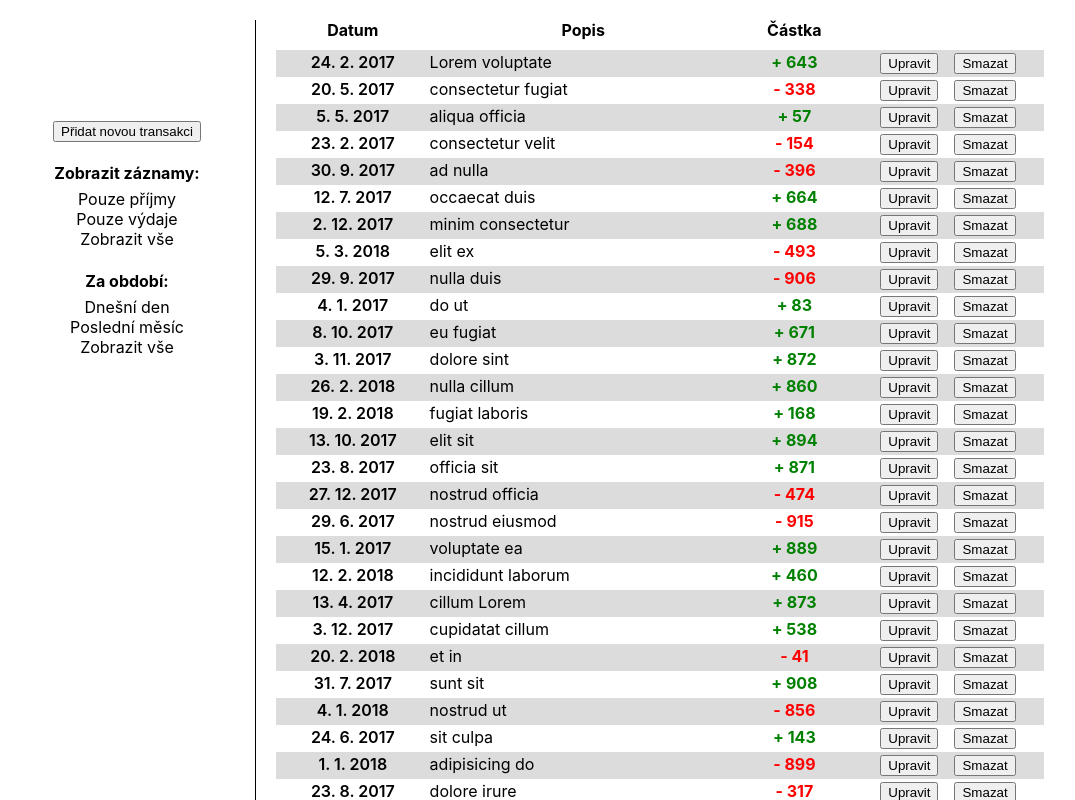
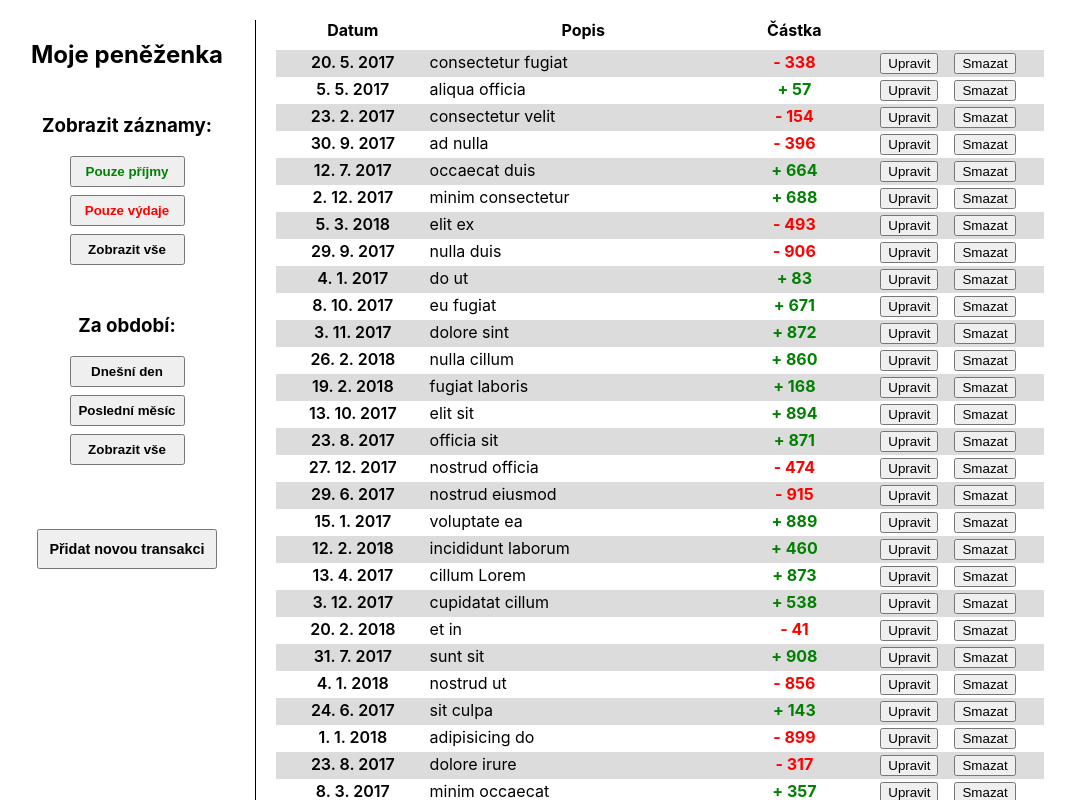
Before and after one commit to trohat/my_transactions, a React (Create React App) app: page /overview in a window 1280 px wide. Shown: the top 800 px of the page, without its empty margins (1-1076 px from the left). Built offline with nearby package versions, Linux system fonts and the light colour scheme; data requests are answered from the project's data file.

Commit message:
Filtering transactions and some styles added

```diff
--- a/package.json
+++ b/package.json
@@ -14,6 +14,7 @@
     "json-server": "^0.14.0",
     "react": "^16.5.2",
     "react-dom": "^16.5.2",
+    "react-modal": "^3.6.1",
     "react-router-dom": "^4.3.1",
     "styled-components": "^3.4.10"
   },
--- a/src/pages/overview/OverviewMenu.js
+++ b/src/pages/overview/OverviewMenu.js
@@ -1,23 +1,71 @@
 import React from "react";
-import { Menu } from "./overviewstyles";
+import {
+  Menu,
+  AddButton,
+  IncomeButton,
+  ExpenseButton,
+  AllButton
+} from "./overviewstyles";
+import { getDayBoundaries, getMonthBoundaries } from "../../util/helpers";
 
 class OverviewMenu extends React.Component {
+  lastDay = () => {
+    const date = new Date();
+    const day = getDayBoundaries(date);
+    this.props.changeTimeFilter(day[0], day[1]);
+    console.log(
+      `Zobrazují se transakce od ${new Date(day[0])} do ${new Date(day[1])}`
+    );
+  };
+
+  lastMonth = () => {
+    const date = new Date();
+    const month = getMonthBoundaries(date);
+    this.props.changeTimeFilter(month[0], month[1]);
+    console.log(
+      `Zobrazují se transakce od ${new Date(month[0])} do ${new Date(month[1])}`
+    );
+  };
+
   render() {
     return (
       <Menu>
-        <button>Přidat novou transakci</button>
-        <h4>Zobrazit záznamy:</h4>
+        <h2>Moje peněženka</h2>
+        <h3>Zobrazit záznamy:</h3>
         <ul>
-          <li>Pouze příjmy</li>
-          <li>Pouze výdaje</li>
-          <li>Zobrazit vše</li>
+          <li>
+            <IncomeButton onClick={() => this.props.changeTypeFilter("income")}>
+              Pouze příjmy
+            </IncomeButton>
+          </li>
+          <li>
+            <ExpenseButton
+              onClick={() => this.props.changeTypeFilter("expense")}
+            >
+              Pouze výdaje
+            </ExpenseButton>
+          </li>
+          <li>
+            <AllButton onClick={() => this.props.changeTypeFilter("all")}>
+              Zobrazit vše
+            </AllButton>
+          </li>
         </ul>
-        <h4>Za období:</h4>
+        <h3>Za období:</h3>
         <ul>
-          <li>Dnešní den</li>
-          <li>Poslední měsíc</li>
-          <li>Zobrazit vše</li>
+          <li>
+            <AllButton onClick={this.lastDay}>Dnešní den</AllButton>
+          </li>
+          <li>
+            <AllButton onClick={this.lastMonth}>Poslední měsíc</AllButton>
+          </li>
+          <li>
+            <AllButton onClick={() => this.props.changeTimeFilter(0, 0)}>
+              Zobrazit vše
+            </AllButton>
+          </li>
         </ul>
+        <AddButton>Přidat novou transakci</AddButton>
       </Menu>
     );
   }
--- a/src/pages/overview/OverviewPage.js
+++ b/src/pages/overview/OverviewPage.js
@@ -1,4 +1,5 @@
 import React from "react";
+import Modal from "react-modal";
 import OverviewMenu from "./OverviewMenu";
 import OverviewTable from "./OverviewTable";
 import { OverviewDisplay } from "./overviewstyles";
@@ -11,7 +12,8 @@ class OverviewPage extends React.Component {
       type: "all",
       from: 0,
       to: 0
-    }
+    },
+    showModal: false
   };
 
   componentDidMount() {
@@ -19,6 +21,10 @@ class OverviewPage extends React.Component {
       this.setState({ transactions: response.data });
     });
   }
+
+  editTransaction = id => {
+    this.setState({ showModal: true });
+  };
 
   deleteTransaction = id => {
     let transactions = this.state.transactions.filter(
@@ -30,15 +36,36 @@ class OverviewPage extends React.Component {
     });
   };
 
+  changeTypeFilter = type => {
+    const filter = this.state.filter;
+    this.setState({ filter: { ...filter, type } });
+  };
+
+  changeTimeFilter = (from, to) => {
+    const filter = this.state.filter;
+    this.setState({ filter: { ...filter, from, to } });
+  };
+
+  closeModal = () => {
+    this.setState({ showModal: false });
+  };
+
   render() {
     return (
       <OverviewDisplay>
-        <OverviewMenu />
+        <OverviewMenu
+          changeTypeFilter={this.changeTypeFilter}
+          changeTimeFilter={this.changeTimeFilter}
+        />
         <OverviewTable
           transactions={this.state.transactions}
           filter={this.state.filter}
+          editTransaction={this.editTransaction}
           deleteTransaction={this.deleteTransaction}
         />
+        <Modal isOpen={this.state.showModal} ariaHideApp={false}>
+          <button onClick={this.closeModal}>Close</button>
+        </Modal>
       </OverviewDisplay>
     );
   }
--- a/src/pages/overview/OverviewTable.js
+++ b/src/pages/overview/OverviewTable.js
@@ -1,31 +1,28 @@
 import React from "react";
-import {
-  Table,
-  Heading,
-  DateCol,
-  DescCol,
-  AmountCol,
-  EmptyCol
-} from "./overviewstyles";
+import { Table, Heading, DateCol, DescCol, AmountCol } from "./overviewstyles";
 import Record from "./Record";
 
 class OverviewTable extends React.Component {
   render() {
+    const timeFilterAll = this.props.filter.to === 0;
     return (
       <Table>
         <Heading>
           <DateCol>Datum</DateCol>
           <DescCol>Popis</DescCol>
           <AmountCol>Částka</AmountCol>
-          <EmptyCol />
         </Heading>
         {this.props.transactions.map(
           item =>
-            this.props.filter.type === "all" ||
-            this.props.filter.type === item.type ? (
+            (this.props.filter.type === "all" ||
+              this.props.filter.type === item.type) &&
+            (timeFilterAll ||
+              (this.props.filter.from < item.created &&
+                this.props.filter.to > item.created)) ? (
               <Record
                 key={item.id}
                 item={item}
+                editTransaction={this.props.editTransaction}
                 deleteTransaction={this.props.deleteTransaction}
               />
             ) : (
--- a/src/pages/overview/Record.js
+++ b/src/pages/overview/Record.js
@@ -13,6 +13,7 @@ import { formatDate } from "../../util/helpers";
 
 const Record = ({
   item: { created, name, value, type, id },
+  editTransaction,
   deleteTransaction
 }) => {
   return (
@@ -25,7 +26,7 @@ const Record = ({
         <MinusAmountCol>- {value}</MinusAmountCol>
       )}
       <ButtonCol>
-        <EditButton>Upravit</EditButton>
+        <EditButton onClick={() => editTransaction(id)}>Upravit</EditButton>
         <DelButton onClick={() => deleteTransaction(id)}>Smazat</DelButton>
       </ButtonCol>
     </RecordDiv>
--- a/src/pages/overview/overviewstyles.js
+++ b/src/pages/overview/overviewstyles.js
@@ -6,23 +6,52 @@ export const OverviewDisplay = styled.div`
 `;
 
 export const Menu = styled.div`
-  margin-top: 100px;
   width: 20%;
   display: inline-block;
 
-  h4 {
+  h2 {
+    margin-bottom: 45px;
+  }
+
+  h3 {
+    margin-top: 45px;
     margin-bottom: 6px;
   }
 
   & ul {
     padding-left: 0px;
-    margin-top: 5px;
+    margin-top: 15px;
+    margin-bottom: 30px;
   }
 
   & li {
     list-style-type: none;
   }
 `;
+
+export const ShowButton = styled.button`
+  font-weight: bold;
+  min-width: 115px;
+  padding: 6px;
+  margin: 4px;
+`;
+
+export const AddButton = styled(ShowButton)`
+  margin-bottom: 30px;
+  margin-top: 30px;
+  padding: 10px;
+  font-size: 0.9em;
+`;
+
+export const IncomeButton = styled(ShowButton)`
+  color: ${plusColor};
+`;
+
+export const ExpenseButton = styled(ShowButton)`
+  color: ${minusColor};
+`;
+
+export const AllButton = styled(ShowButton)``;
 
 export const Table = styled.div`
   text-align: left;
@@ -31,6 +60,10 @@ export const Table = styled.div`
   padding-left: 20px;
   display: inline-block;
   margin-bottom: 40px;
+
+  @media only screen and (max-width: 1040px) {
+    width: 80%;
+  }
 `;
 
 export const Heading = styled.header`
@@ -56,8 +89,6 @@ export const RecordDiv = styled.div`
 const InlineDiv = styled.div`
   display: inline-block;
 `;
-
-export const EmptyCol = styled(InlineDiv)``;
 
 export const DateCol = styled(InlineDiv)`
   width: 20%;
--- a/src/util/data.json
+++ b/src/util/data.json
@@ -1,12 +1,5 @@
 {
   "transactions": [
-    {
-      "name": "Lorem voluptate",
-      "type": "income",
-      "value": 643,
-      "created": 1487911188000,
-      "id": 1487911188000
-    },
     {
       "name": "consectetur fugiat",
       "type": "expense",
--- a/src/util/helpers.js
+++ b/src/util/helpers.js
@@ -1,5 +1,31 @@
-export const formatDate = function(date) {
+export const formatDate = date => {
   let myDate = new Date(date);
   return `${myDate.getDate()}. ${myDate.getMonth() +
     1}. ${myDate.getFullYear()}`;
 };
+
+export const getMonthBoundaries = date => {
+  let myDate = new Date(date);
+  let month = myDate.getMonth();
+  let year = myDate.getFullYear();
+  let beginning = new Date(year, month, 1, 0, 0, 0, 0);
+  if (month === 11) {
+    year++;
+  } else {
+    month++;
+  }
+  let end = new Date(year, month, 1, 0, 0, 0, -1);
+
+  return [beginning.getTime(), end.getTime()];
+};
+
+export const getDayBoundaries = date => {
+  let myDate = new Date(date);
+  let day = myDate.getDate();
+  let month = myDate.getMonth();
+  let year = myDate.getFullYear();
+  let beginning = new Date(year, month, day, 0, 0, 0, 0);
+  let end = new Date(year, month, day, 23, 59, 59, 999);
+
+  return [beginning.getTime(), end.getTime()];
+};
```
Also changed, not shown: src/pages/overview/AddTransactionForm.js (added, +10 -0 lines), 1 other file (tests, documents, lock files or other folders).
